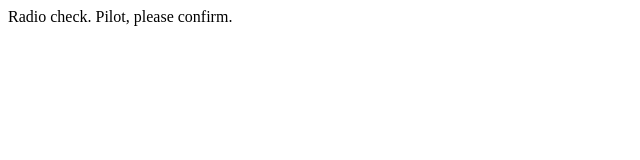
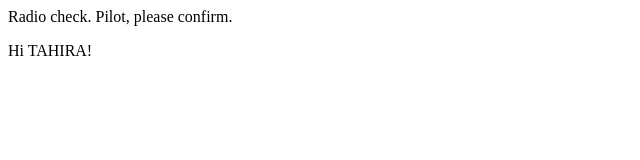
Before and after one commit to Tahiramalik/Communication-log, a plain HTML site: page index.html in a window 1280 px wide. Shown: the full height of the page, 0-640 px from the left. Drawn offline with Linux system fonts and the light colour scheme.

Commit message:
Hi Tahira

```diff
--- a/index.html
+++ b/index.html
@@ -1,5 +1,6 @@
 <html>
 <body>
    <p>Radio check. Pilot, please confirm.</p>
+   <p>Hi TAHIRA!</p>
 </body>
 </html>
```
